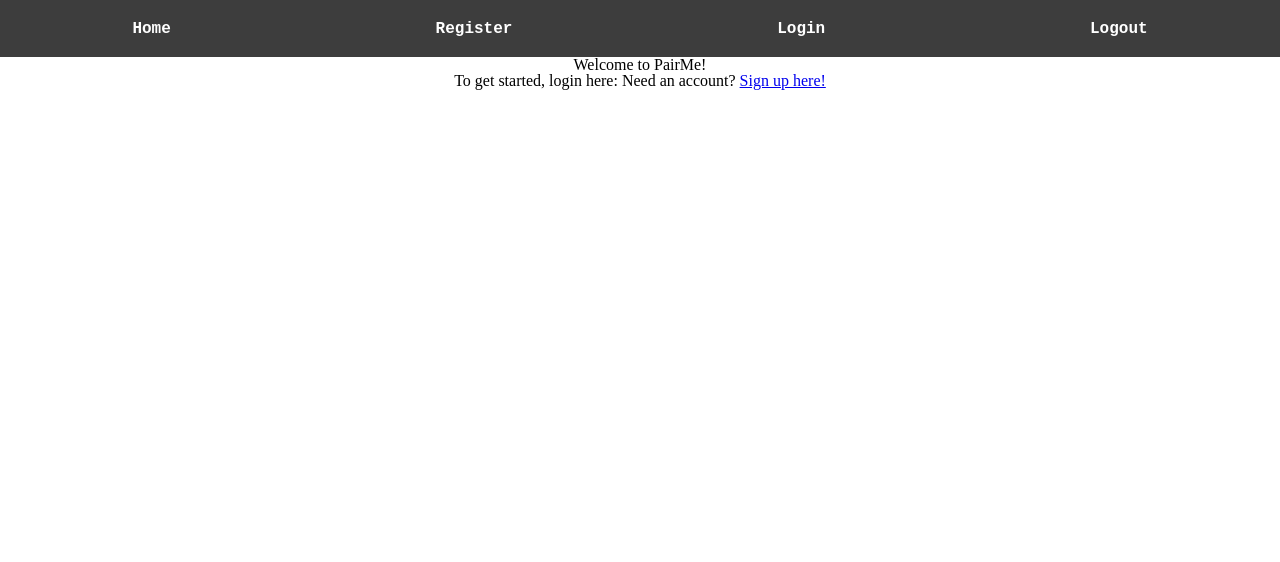
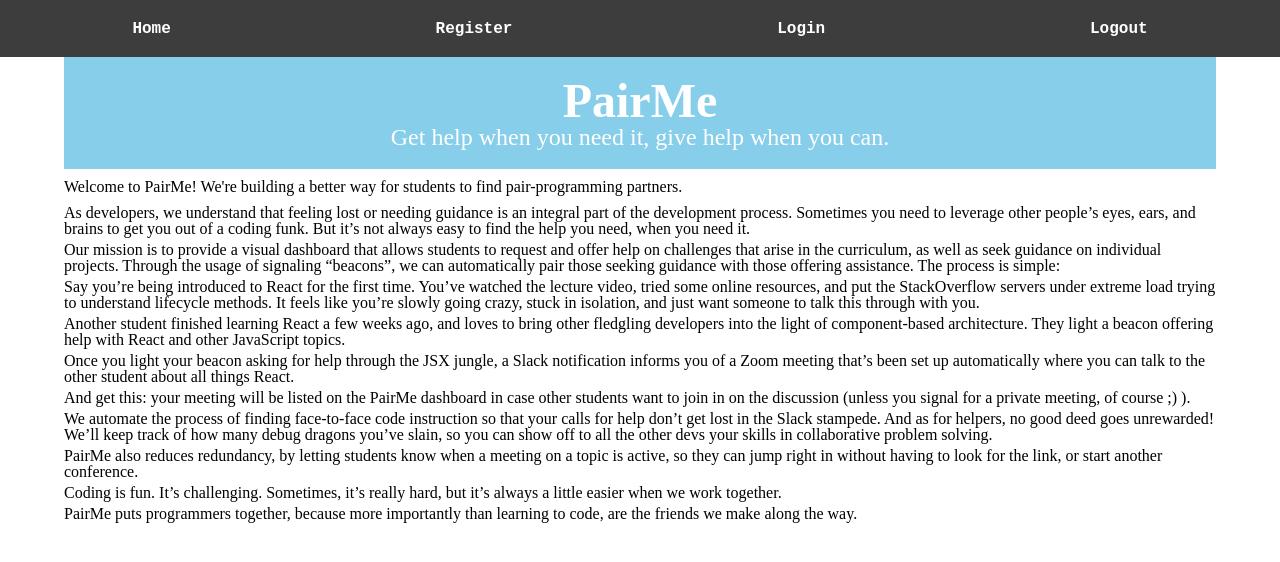
Before and after one commit to NandoTheessen/Pair-Me-LS-Winter-Hakathon-Submission, a React (Create React App) app in the folder pair-me-client/: page / in a window 1280 px wide. Shown: the top 562 px of the page. Built offline with nearby package versions, Linux system fonts and the light colour scheme.

Commit message:
Add PairMe web copy to welcome page, still needs styling

```diff
--- a/pair-me-client/src/App.css
+++ b/pair-me-client/src/App.css
@@ -237,8 +237,29 @@ table {
 /*** BEGIN WELCOME ***/
 /****************************************************************************************************/
 
-.welcome-container {
+.welcome-banner {
+  width: 100%;
+  background:skyblue;
+  color: white;
   text-align: center;
+  padding: 20px 0px;
+}
+
+.welcome-banner h1{
+  font-size: 3rem;
+  font-weight: bold;
+}
+
+.welcome-banner h2{
+  font-size: 1.5rem;
+}
+
+.welcome-header {
+  margin: 10px 0px;
+}
+
+.welcome-content p{
+  margin: 5px 0px;
 }
 
 /****************************************************************************************************/
--- a/pair-me-client/src/components/Welcome.js
+++ b/pair-me-client/src/components/Welcome.js
@@ -7,10 +7,57 @@ import Login from './Login'
 const Welcome = props => {
   return (
     <div className="welcome-container">
-      <div className="welcome-header">Welcome to PairMe!</div>
-      To get started, login here: Need an account?{' '}
-      <NavLink to="/register">Sign up here!</NavLink>
+
+    <div className = 'welcome-banner'>
+    <h1>PairMe</h1>
+    <h2>Get help when you need it, give help when you can.</h2>
+    {/* Full-width banner image with logo
+    Nav stays sticky on top with sign-up button */}
     </div>
+
+
+    <div className="welcome-header">
+    <h3>Welcome to PairMe! We're building a better way for students to find pair-programming partners. </h3>
+    </div>
+        <div className = 'welcome-content'>
+<p>As developers, we understand that feeling lost or needing guidance is an integral part of the development process. Sometimes you need to leverage other people’s eyes, ears, and brains to get you out of a coding funk. But it’s not always easy to find the help you need, when you need it.
+</p>
+<p>Our mission is to provide a visual dashboard that allows students to request and offer help on challenges that arise in the curriculum, as well as seek guidance on individual projects. Through the usage of signaling “beacons”, we can automatically pair those seeking guidance with those offering assistance. The process is simple:
+</p>
+<p>
+    Say you’re being introduced to React for the first time. You’ve watched the lecture video, tried some online resources, and put the StackOverflow servers under extreme load trying to understand lifecycle methods. It feels like you’re slowly going crazy, stuck in isolation, and just want someone to talk this through with you.
+
+</p>
+<p>
+    Another student finished learning React a few weeks ago, and loves to bring other fledgling developers into the light of component-based architecture. They light a beacon offering help with React and other JavaScript topics.
+
+</p>
+<p>
+    Once you light your beacon asking for help through the JSX jungle, a Slack notification informs you of a Zoom meeting that’s been set up automatically where you can talk to the other student about all things React.
+
+</p>
+<p>
+    And get this: your meeting will be listed on the PairMe dashboard in case other students want to join in on the discussion (unless you signal for a private meeting, of course ;) ).
+
+</p>
+<p>
+    We automate the process of finding face-to-face code instruction so that your calls for help don’t get lost in the Slack stampede. And as for helpers, no good deed goes unrewarded! We’ll keep track of how many debug dragons you’ve slain, so you can show off to all the other devs your skills in collaborative problem solving.
+
+</p>
+<p>
+    PairMe also reduces redundancy, by letting students know when a meeting on a topic is active, so they can jump right in without having to look for the link, or start another conference.
+
+</p>
+<p>
+    Coding is fun. It’s challenging. Sometimes, it’s really hard, but it’s always a little easier when we work together.
+
+</p>
+<p>
+    PairMe puts programmers together, because more importantly than learning to code, are the friends we make along the way.
+
+</p>
+</div>
+</div>
   )
 }
 
```
